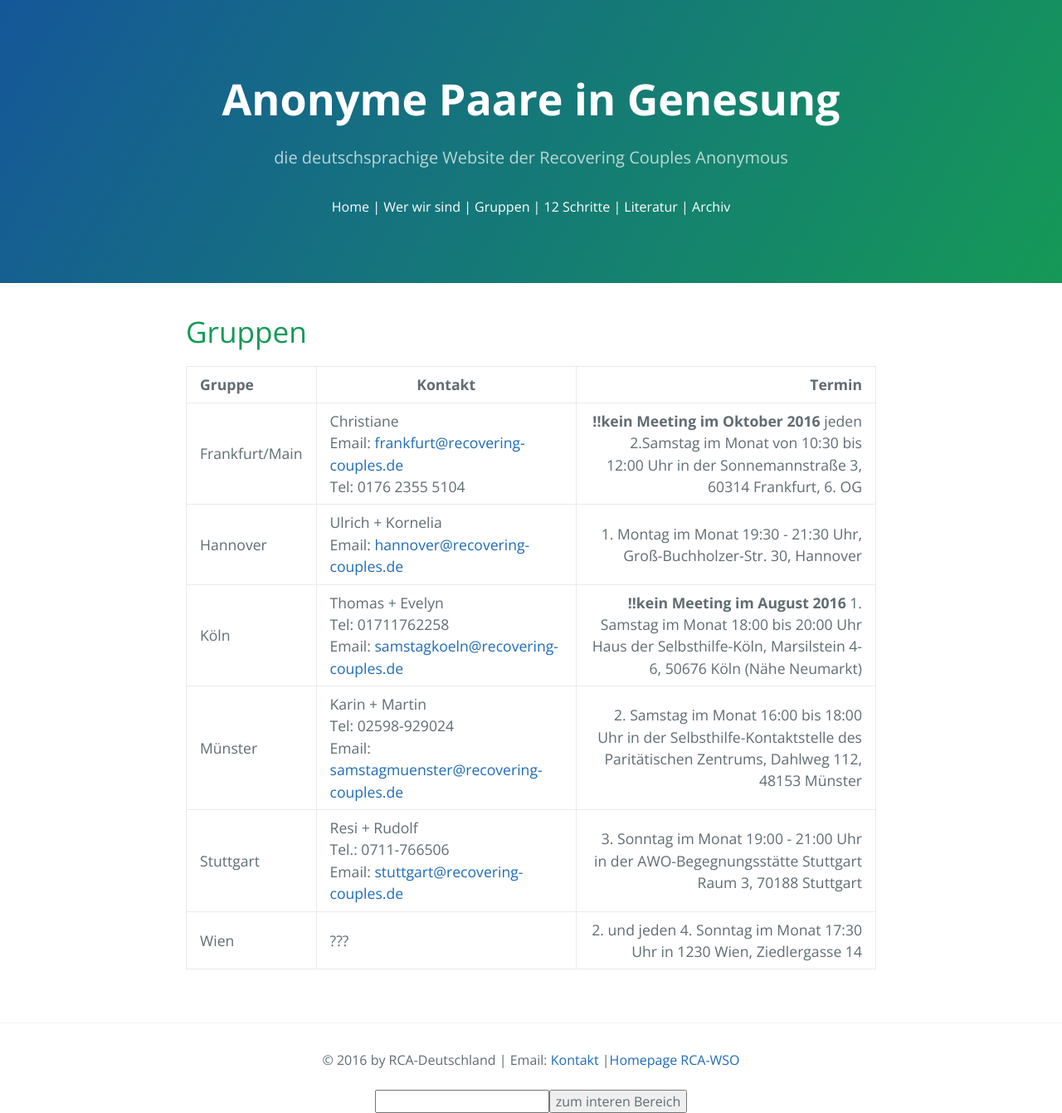
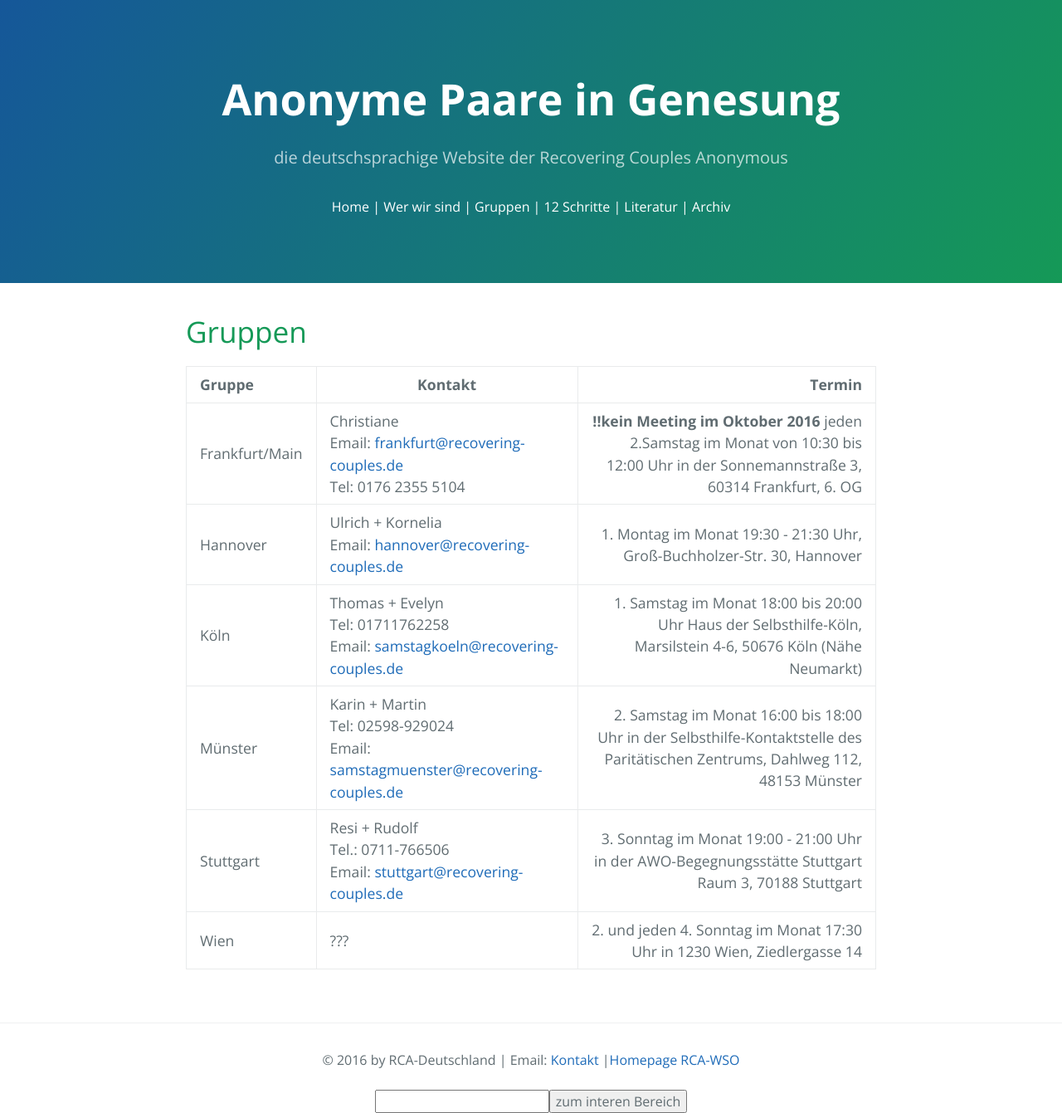
Before and after one commit to rcadeutschland/rcadeutschland.github.io, a Jekyll site: the page built from Gruppen.MD, in a window 1280 px wide. Shown: the whole page at 83% size. Built offline with Jekyll 4.4.1, drawn with Linux system fonts in a browser that asks for light colours; nearby versions of some CDN libraries.

Commit message:
Update Gruppen.MD

```diff
--- a/Gruppen.MD
+++ b/Gruppen.MD
@@ -8,7 +8,7 @@
 |:------ | ------- | ---------------------------: |
 | Frankfurt/Main | Christiane<br>Email: <frankfurt@recovering-couples.de><br>Tel: 0176 2355 5104 | **!!kein Meeting im Oktober 2016** jeden 2.Samstag im Monat  von 10:30 bis 12:00 Uhr  in der Sonnemannstraße 3, 60314 Frankfurt, 6. OG |
 | Hannover | Ulrich + Kornelia<br>Email: <hannover@recovering-couples.de> | 1. Montag im Monat 19:30 - 21:30 Uhr,  Groß-Buchholzer-Str. 30, Hannover |
-| Köln | Thomas + Evelyn<br>Tel: 01711762258<br>Email: <samstagkoeln@recovering-couples.de> | **!!kein Meeting im August 2016** 1. Samstag im Monat 18:00 bis 20:00 Uhr Haus der Selbsthilfe-Köln, Marsilstein 4-6, 50676 Köln (Nähe Neumarkt) |
+| Köln | Thomas + Evelyn<br>Tel: 01711762258<br>Email: <samstagkoeln@recovering-couples.de> | 1. Samstag im Monat 18:00 bis 20:00 Uhr Haus der Selbsthilfe-Köln, Marsilstein 4-6, 50676 Köln (Nähe Neumarkt) |
 | Münster | Karin + Martin<br>Tel: 02598-929024<br>Email: <samstagmuenster@recovering-couples.de> | 2. Samstag im Monat 16:00 bis 18:00 Uhr  in der Selbsthilfe-Kontaktstelle des Paritätischen Zentrums, Dahlweg 112, 48153 Münster |
 | Stuttgart | Resi + Rudolf<br>Tel.: 0711-766506<br>Email: <stuttgart@recovering-couples.de> | 3. Sonntag im Monat 19:00 - 21:00 Uhr in der AWO-Begegnungsstätte Stuttgart Raum 3, 70188 Stuttgart |
 | Wien | ??? | 2. und jeden 4. Sonntag im Monat 17:30 Uhr in 1230 Wien, Ziedlergasse 14 |
```
